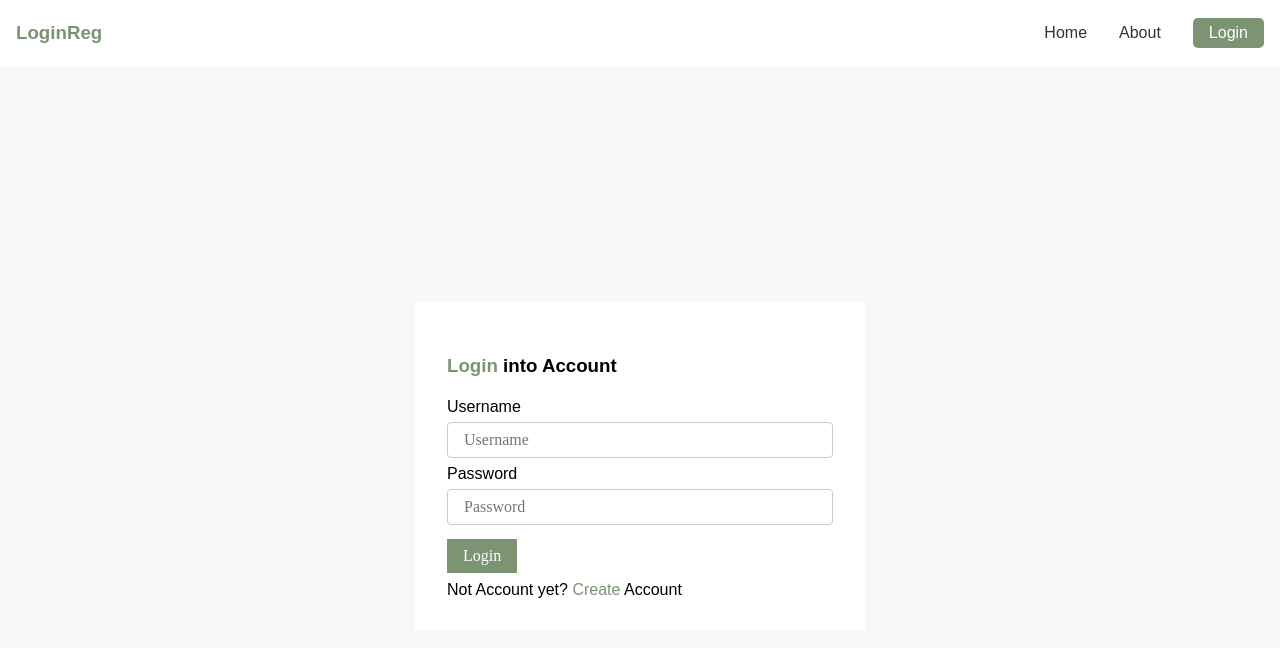
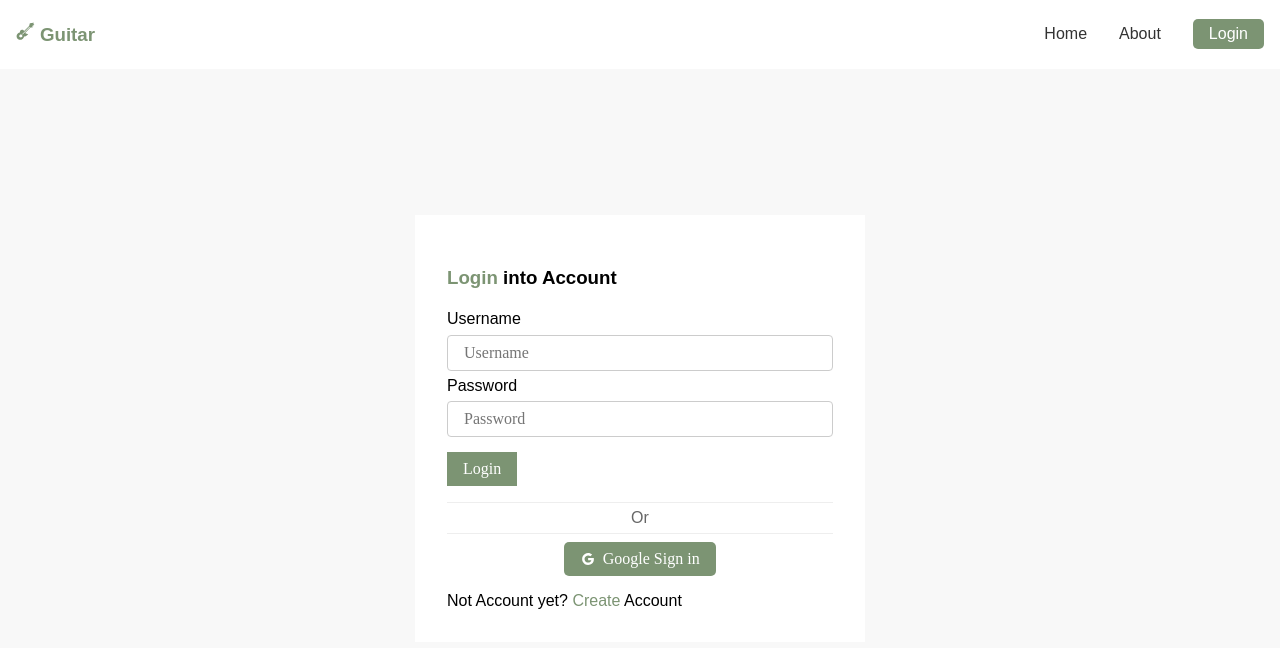
Before and after one commit to Ashik-Mahmud/react-guiter-shop-app, a React (Create React App) app: page /login in a window 1280 px wide. Shown: the top 648 px of the page. Built offline with nearby package versions, Linux system fonts and the light colour scheme.

Commit message:
try to authenticate firebase

```diff
--- a/src/components/Header/Header.jsx
+++ b/src/components/Header/Header.jsx
@@ -1,6 +1,7 @@
 import React from "react";
 import { AiOutlineLogout } from "react-icons/ai";
 import { BiUserCircle } from "react-icons/bi";
+import { GiGuitar } from "react-icons/gi";
 import { MdOutlineShoppingCart } from "react-icons/md";
 import { NavLink } from "react-router-dom";
 import "./Header.css";
@@ -17,7 +18,10 @@ const Header = ({ auth, setAuth, isDashboard }) => {
       <div className="container">
         <nav>
           <h3 className="logo">
-            <NavLink to="/">LoginReg</NavLink>
+            <NavLink to="/">
+              {" "}
+              <GiGuitar /> Guitar
+            </NavLink>
           </h3>
           <ul>
             <li>
--- a/src/components/LoginSignUp/LoginSignUp.css
+++ b/src/components/LoginSignUp/LoginSignUp.css
@@ -1,7 +1,7 @@
 #login {
   display: grid;
   place-items: center;
-  min-height: 100vh;
+  min-height: 90vh;
   position: relative;
   background-color: #f8f8f8;
 }
@@ -48,3 +48,32 @@
   background-color: #e25858dc;
   color: #f00;
 }
+
+.google-sign-in-btn {
+  position: relative;
+  text-align: center;
+  margin: 0.5rem 0rem;
+}
+.google-sign-in-btn hr {
+  border: none;
+  border-bottom: 1px solid #ddd;
+  margin: 0.4rem 0rem;
+}
+.google-sign-in-btn > span {
+  font-size: 1rem;
+  text-transform: capitalize;
+  border-top: 1px solid #eee;
+  border-bottom: 1px solid #eee;
+  padding: 0.4rem 0rem;
+  display: block;
+  color: #666;
+}
+.google-sign-in-btn button {
+  border-radius: 5px;
+  margin-top: 0.4rem;
+}
+.google-sign-in-btn button span {
+  display: flex;
+  align-items: center;
+  gap: 0.4rem;
+}
--- a/src/components/LoginSignUp/LoginSignUp.jsx
+++ b/src/components/LoginSignUp/LoginSignUp.jsx
@@ -1,4 +1,5 @@
 import React, { useEffect, useState } from "react";
+import { AiOutlineGoogle } from "react-icons/ai";
 import { useNavigate } from "react-router-dom";
 import { Storage } from "../Storage/Storage";
 import "./LoginSignUp.css";
@@ -112,6 +113,16 @@ const LoginSignUp = ({ setAuth }) => {
               />
             </div>
             <button onClick={handleLogin}>Login</button>
+
+            <div className="google-sign-in-btn">
+              <span>or</span>
+              <button>
+                <span>
+                  <AiOutlineGoogle />
+                  Google Sign in
+                </span>
+              </button>
+            </div>
             <p>
               Not Account yet?{" "}
               <span
```
